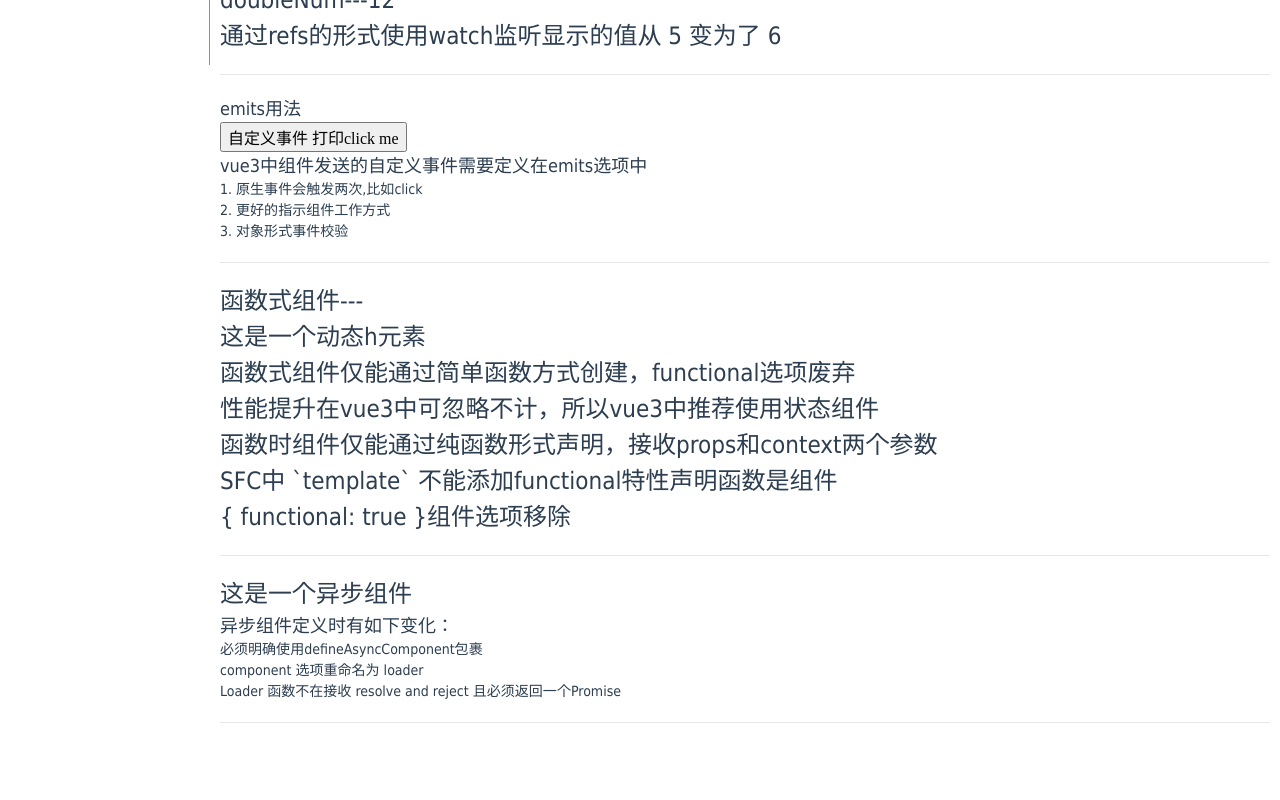
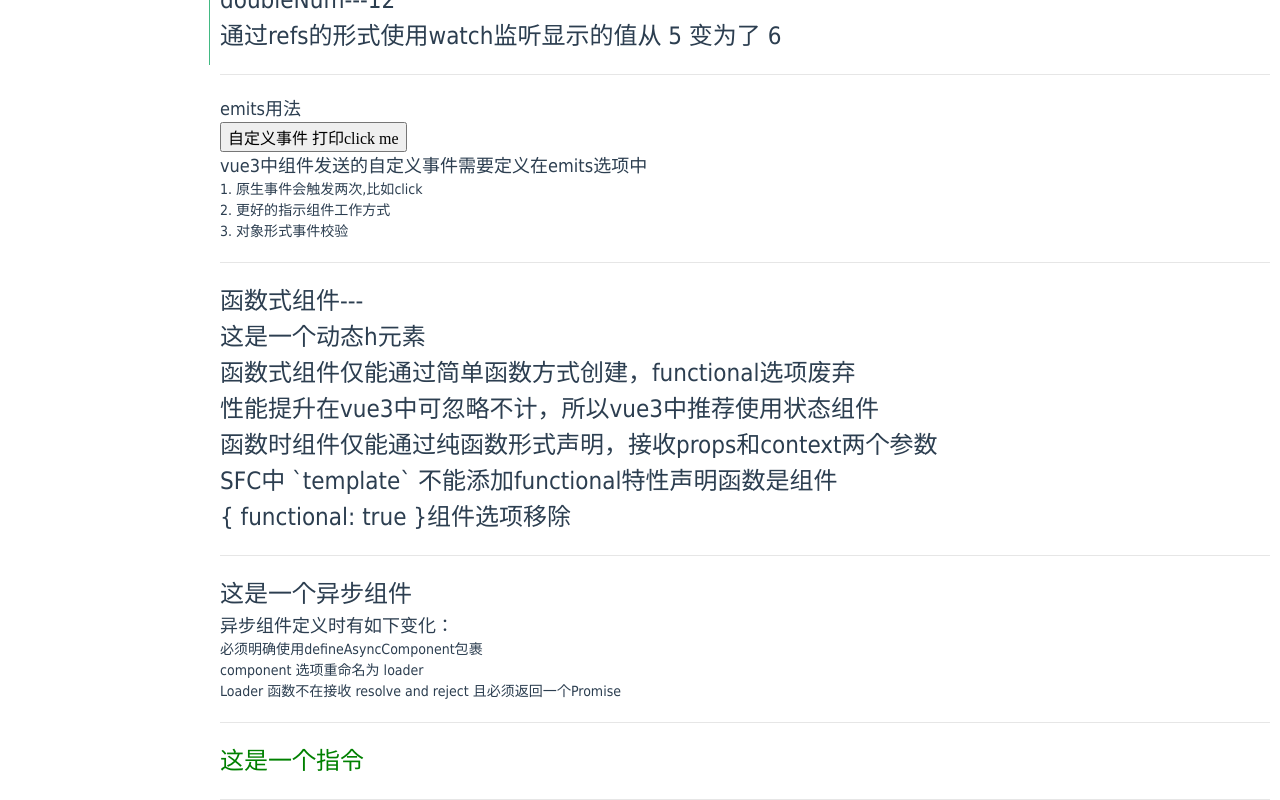
Before and after one commit to franksunhd/vue-v3, a Vue app: page / in a window 1280 px wide. Shown: the part 1030-1830 px from the top of the page. Before the commit the page ends 1753 px from the top, so only its background shows below. Built offline with nearby package versions, Linux system fonts and the light colour scheme.

Commit message:
自定义指令

```diff
--- a/src/main.js
+++ b/src/main.js
@@ -14,6 +14,11 @@ createApp(App)
     .component('comp', {render: () => h('h2', '我是自定义组件')})
     .use(store)
     .use(router)
+    .directive('highlight', {
+        beforeMount(el, binding, vnode) {
+            el.style.color = binding.value;
+        }
+    })
     .mount('#app');
 
 // 阻止启用生产消息  在vue3中删除了
--- a/src/views/Home.vue
+++ b/src/views/Home.vue
@@ -84,6 +84,9 @@
         </li>
     </ul>
     <hr>
+    <!--自定义指令-->
+    <h1 v-highlight="'green'">这是一个指令</h1>
+    <hr>
 </template>
 
 <script>
```
